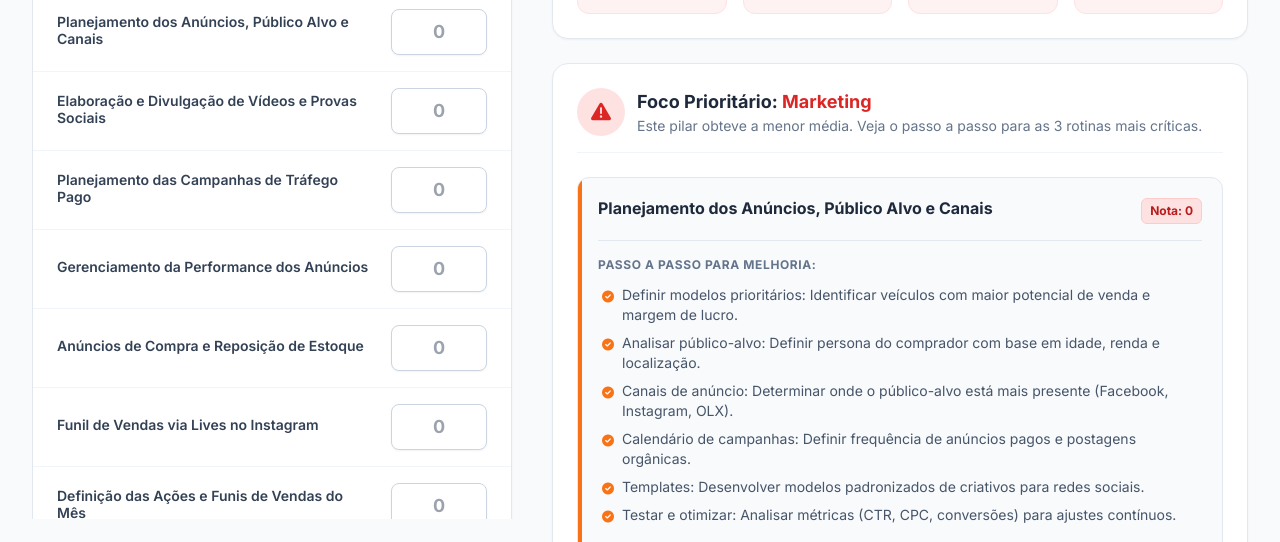
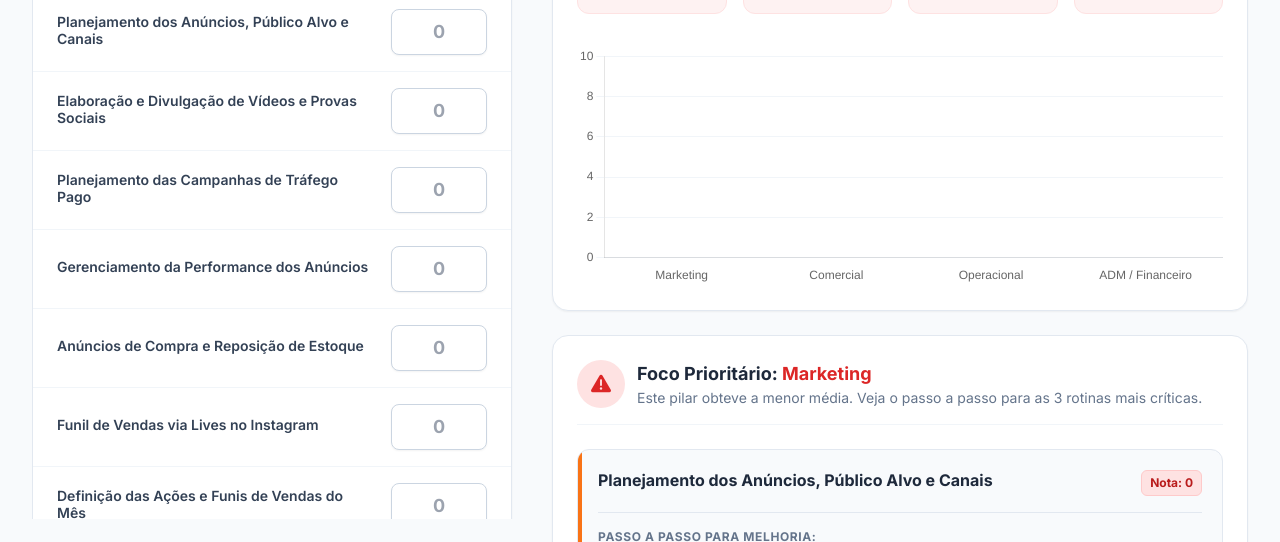
Before and after one commit to Giovanag30/PPLrotinas, a plain HTML site: page index.html in a window 1280 px wide. Both pictures are taken after a click on the button "Analisar Desempenho". Shown: the part 258-800 px from the top of the page. Drawn offline with nearby package versions, Linux system fonts and the light colour scheme.

Commit message:
Update index.html

```diff
--- a/index.html
+++ b/index.html
@@ -5,6 +5,7 @@
     <meta name="viewport" content="width=device-width, initial-scale=1.0">
     <title>Dashboard de Avaliação - PPL</title>
     <script src="https://cdn.tailwindcss.com"></script>
+    <script src="https://cdn.jsdelivr.net/npm/chart.js"></script>
     <link href="https://cdnjs.cloudflare.com/ajax/libs/font-awesome/6.0.0/css/all.min.css" rel="stylesheet">
     <link href="https://fonts.googleapis.com/css2?family=Inter:wght@300;400;500;600;700&display=swap" rel="stylesheet">
     <script>
@@ -91,6 +92,9 @@
                             <div class="text-center p-4 bg-slate-50 rounded-xl border border-slate-100 text-slate-400">
                                 Aguardando análise...
                             </div>
+                        </div>
+                        <div class="mt-8 relative h-60 w-full hidden smooth-transition" id="chart-container">
+                            <canvas id="averagesChart"></canvas>
                         </div>
                     </div>
 
@@ -357,6 +361,7 @@
 
         // Variável global para guardar o estado das notas
         const scores = {};
+        let averagesChart = null; // Instância do gráfico
 
         // Inicializar a Interface
         document.addEventListener('DOMContentLoaded', () => {
@@ -431,6 +436,10 @@
             let lowestPillar = null;
             let lowestAvg = Infinity;
 
+            const chartLabels = [];
+            const chartData = [];
+            const chartColors = [];
+
             // 1. Calcular Média de Cada Pilar
             const averagesContainer = document.getElementById('averages-container');
             averagesContainer.innerHTML = '';
@@ -447,10 +456,16 @@
                 }
 
                 const avg = count > 0 ? (sum / count).toFixed(1) : 0;
+                const avgNum = parseFloat(avg);
+
+                chartLabels.push(pillar.title);
+                chartData.push(avgNum);
+                // Laranja se for bom, Vermelho se for alerta
+                chartColors.push(avgNum < 5 ? '#ef4444' : '#f97316');
 
                 // Armazenar para descobrir o menor
-                if (avg < lowestAvg) {
-                    lowestAvg = avg;
+                if (avgNum < lowestAvg) {
+                    lowestAvg = avgNum;
                     lowestPillar = {
                         id: pillar.id,
                         title: pillar.title,
@@ -460,9 +475,9 @@
 
                 // Renderizar card de média
                 averagesContainer.innerHTML += `
-                    <div class="text-center p-4 rounded-xl border ${avg < 5 ? 'bg-red-50 border-red-100' : 'bg-slate-50 border-slate-100'} smooth-transition">
+                    <div class="text-center p-4 rounded-xl border ${avgNum < 5 ? 'bg-red-50 border-red-100' : 'bg-slate-50 border-slate-100'} smooth-transition">
                         <div class="text-xs font-semibold text-slate-500 uppercase tracking-wider mb-1">${pillar.title}</div>
-                        <div class="text-3xl font-black ${avg < 5 ? 'text-red-600' : 'text-slate-800'}">${avg}</div>
+                        <div class="text-3xl font-black ${avgNum < 5 ? 'text-red-600' : 'text-slate-800'}">${avg}</div>
                     </div>
                 `;
             });
@@ -471,6 +486,72 @@
             document.getElementById('initial-state').classList.add('hidden');
             const actionPlan = document.getElementById('action-plan-container');
             actionPlan.classList.remove('hidden');
+
+            // Exibir o Gráfico de Barras
+            const chartContainer = document.getElementById('chart-container');
+            chartContainer.classList.remove('hidden');
+
+            const ctx = document.getElementById('averagesChart').getContext('2d');
+
+            // Destrói o gráfico anterior caso já exista para evitar sobreposição
+            if (averagesChart) {
+                averagesChart.destroy();
+            }
+
+            // Inicializa novo gráfico Chart.js
+            averagesChart = new Chart(ctx, {
+                type: 'bar',
+                data: {
+                    labels: chartLabels,
+                    datasets: [{
+                        label: 'Média de Desempenho',
+                        data: chartData,
+                        backgroundColor: chartColors,
+                        borderRadius: 6,
+                        borderSkipped: false,
+                        maxBarThickness: 50
+                    }]
+                },
+                options: {
+                    responsive: true,
+                    maintainAspectRatio: false,
+                    scales: {
+                        y: {
+                            beginAtZero: true,
+                            max: 10,
+                            grid: {
+                                color: '#f1f5f9',
+                                drawBorder: false
+                            },
+                            ticks: {
+                                stepSize: 2
+                            }
+                        },
+                        x: {
+                            grid: {
+                                display: false,
+                                drawBorder: false
+                            }
+                        }
+                    },
+                    plugins: {
+                        legend: {
+                            display: false
+                        },
+                        tooltip: {
+                            backgroundColor: '#1e293b',
+                            padding: 12,
+                            titleFont: { family: 'Inter', size: 14 },
+                            bodyFont: { family: 'Inter', size: 14 },
+                            callbacks: {
+                                label: function(context) {
+                                    return ' Média: ' + context.parsed.y.toFixed(1);
+                                }
+                            }
+                        }
+                    }
+                }
+            });
 
             // 3. Processar o Pilar Crítico (Pior Média)
             document.getElementById('critical-pillar-name').innerText = lowestPillar.title;
```
